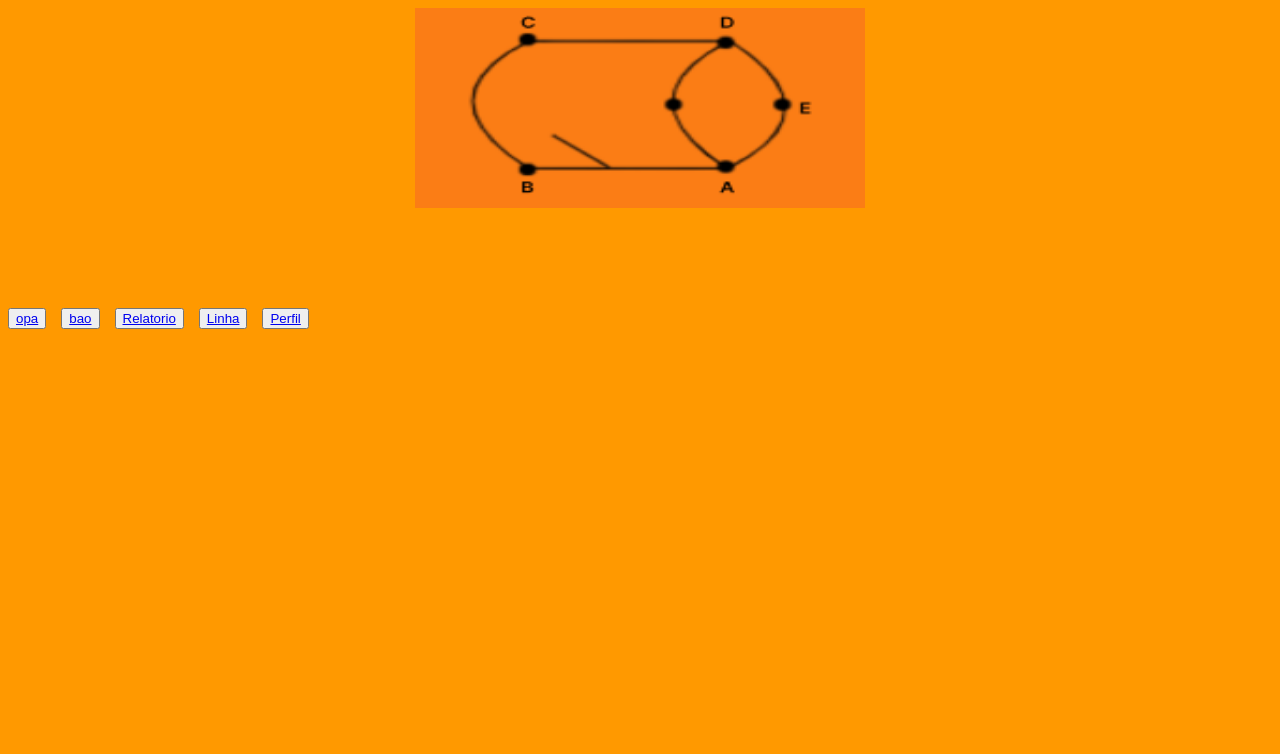
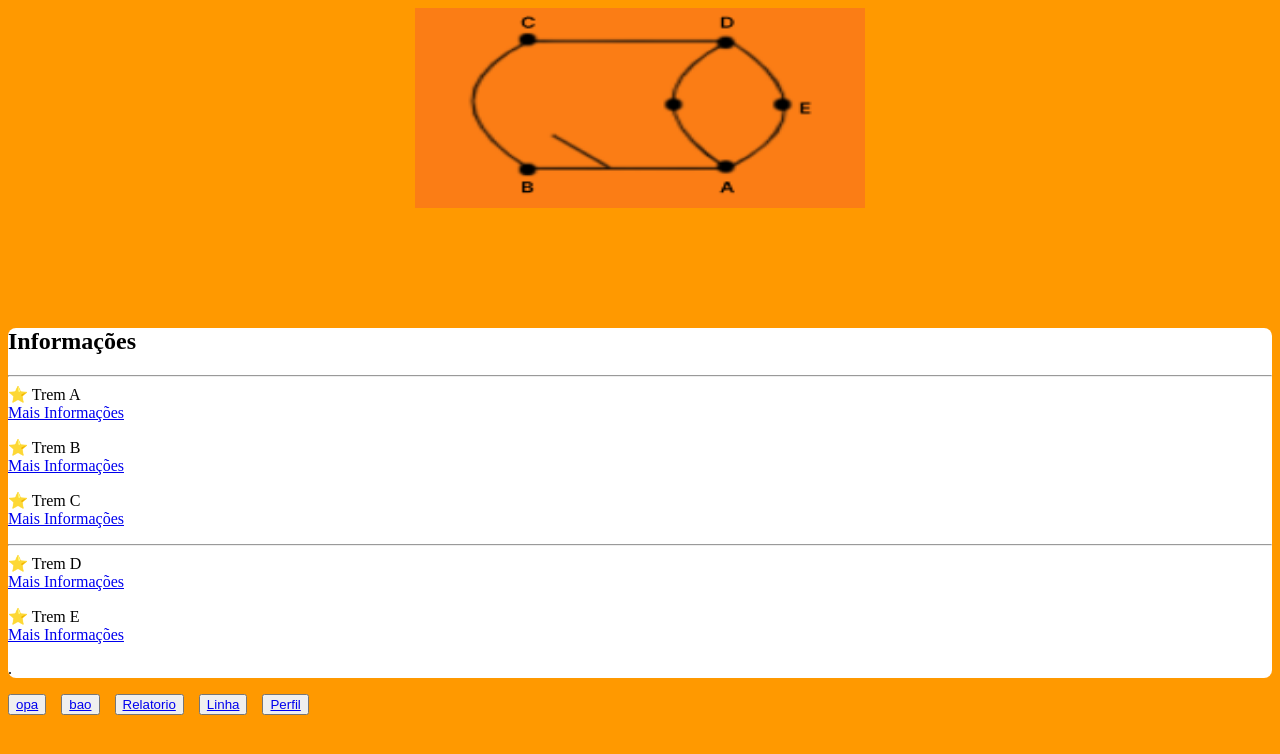
Before and after one commit to gtrrx/FerroLink_app, a PHP site: page /menu/menu.html in a window 1280 px wide. Shown: the top 754 px of the page. Run offline with PHP 8.4, Linux system fonts and the light colour scheme.

Commit message:
ADD - adicionado informacoes

```diff
--- a/menu/menu.html
+++ b/menu/menu.html
@@ -11,7 +11,41 @@
     <div class="piranha">
         <img src="../img/Linha.png" width="450" height="200">
     </div>
-
+    <div class="Info">
+        <h2>Informações</h2>
+        <hr>
+        <div>
+            ⭐ Trem A
+            <br>
+            <a href="../info/info.html">Mais Informações</a>
+        </div>
+        <p></p>
+        <div>
+            ⭐ Trem B
+            <br>
+            <a href="../info/info.html">Mais Informações</a>
+        </div>
+        <p></p>
+        <div>
+            ⭐ Trem C
+            <br>
+            <a href="../info/info.html">Mais Informações</a>
+        </div>
+        <p></p>
+        <hr>
+        <div>
+            ⭐ Trem D
+            <br>
+            <a href="../info/info.html">Mais Informações</a>
+        </div>
+        <p></p>
+        <div>
+            ⭐ Trem E
+            <br>
+            <a href="../info/info.html">Mais Informações</a>
+            <p>.</p>
+        </div>
+    </div>
 
 
 
--- a/menu/style.css
+++ b/menu/style.css
@@ -19,3 +19,8 @@ body {
     display: flex;
     gap: 15px;
 }
+
+.Info {
+    background-color: white;
+    border-radius: 8px ;
+}
```
